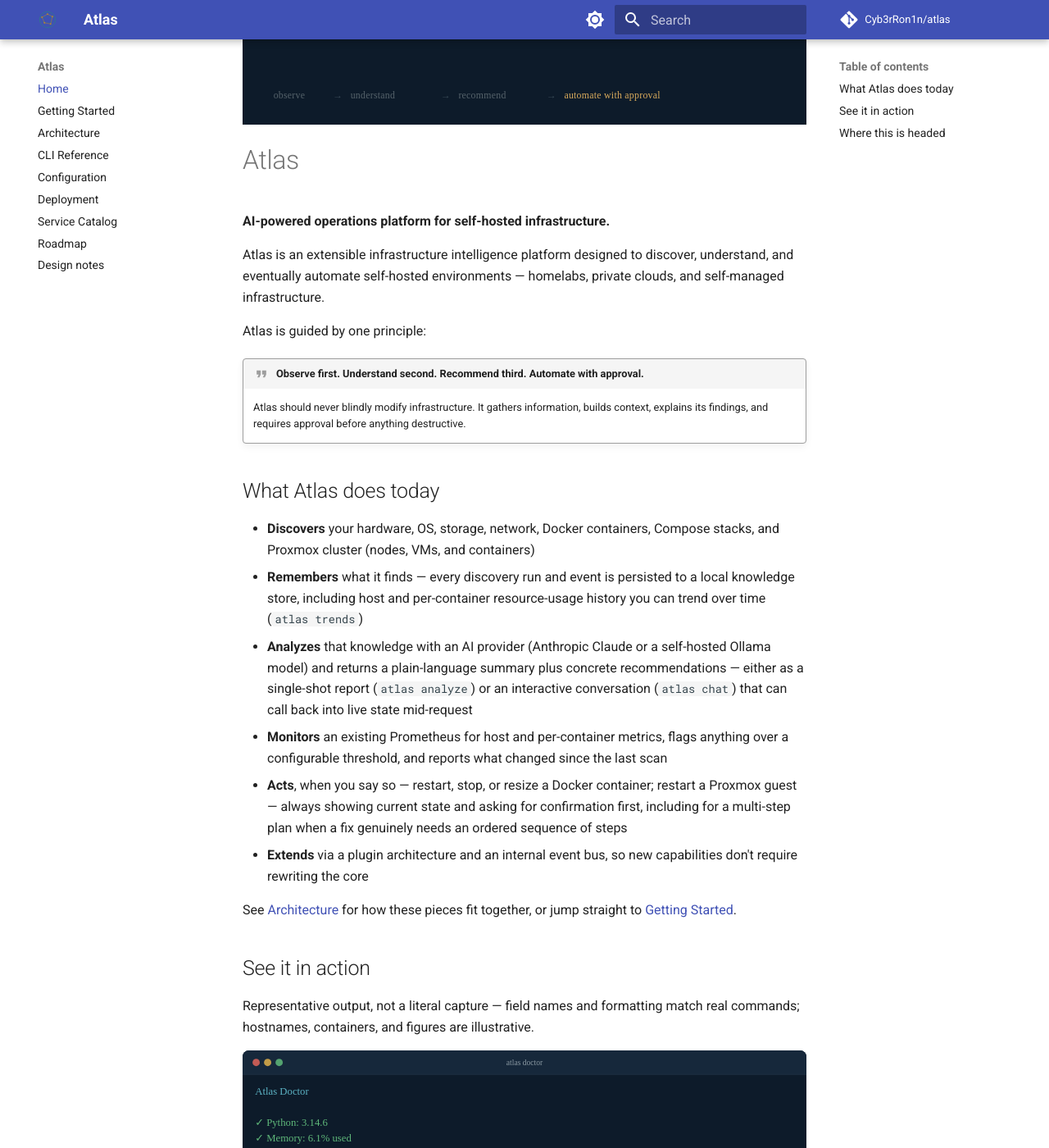
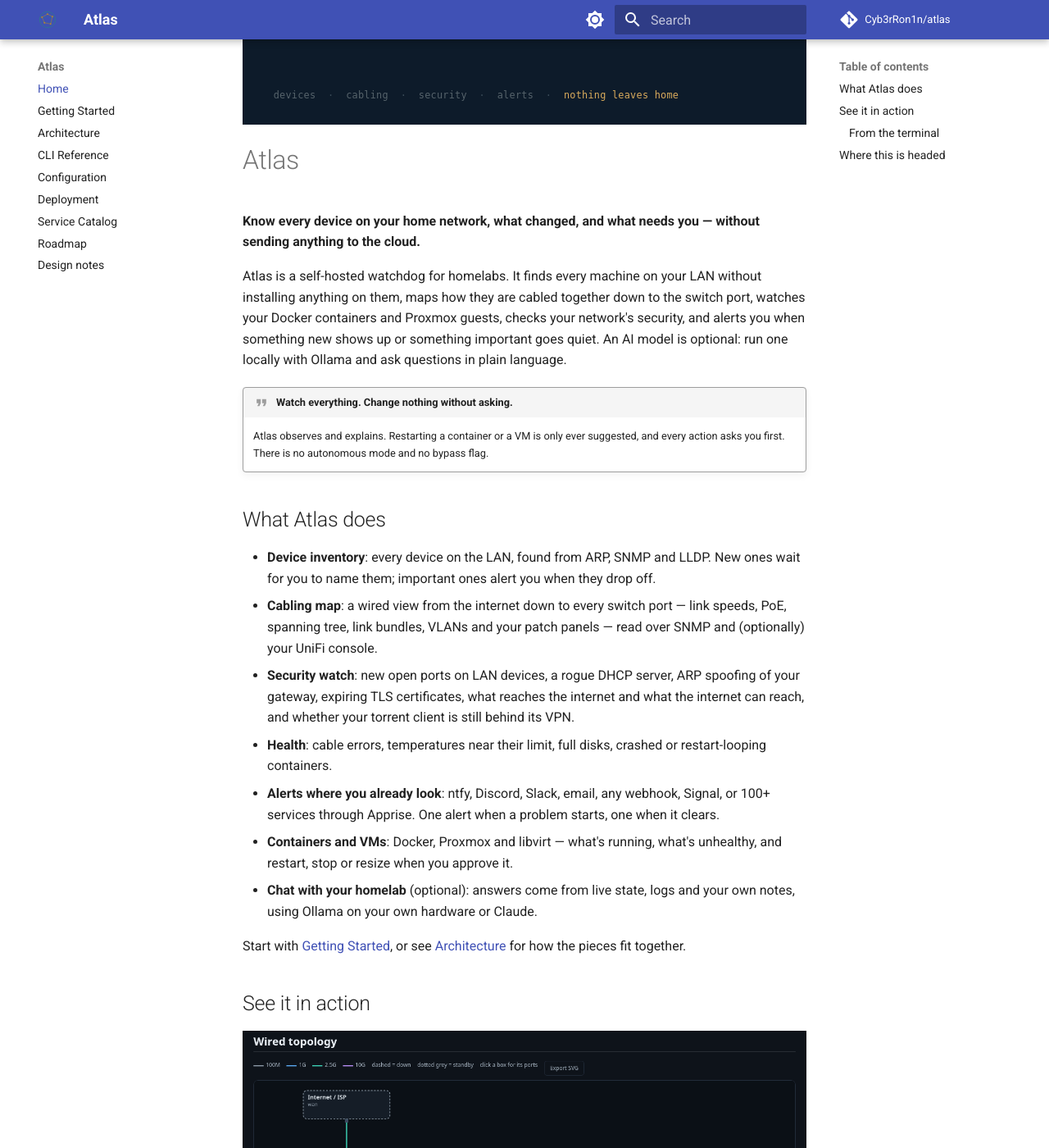
Before and after one commit to Cyb3rRon1n/atlas, an MkDocs documentation site: the page built from docs/index.md, in a window 1280 px wide and 1400 px high, scrolled down 332 px. Shown: the whole window at 82% size. Built offline with MkDocs 1.6.1 and Material for MkDocs 9.7.7, drawn with Linux system fonts in a browser that asks for light colours; comment, search, counter and statistics services are not loaded; some of the changed text lies outside the part shown.

Commit message:
Describe atlas as a home-network watchdog (#53)
The banner, docs home page, package, site and CLI descriptions still pitched
an AI operations platform that would eventually automate. atlas is now a
self-hosted watchdog: device inventory, cabling map, security checks and
alerts, AI optional. The banner gets font fallbacks so it renders the same
without JetBrains Mono/Inter installed.

```diff
--- a/docs/index.md
+++ b/docs/index.md
@@ -1,30 +1,54 @@
 <p align="center">
-  <img src="images/social-preview.svg" alt="Atlas - AI-powered operations platform for self-hosted infrastructure" style="max-width: 100%;">
+  <img src="images/social-preview.svg" alt="Atlas - see and secure everything on your home network" style="max-width: 100%;">
 </p>
 
 # Atlas
 
-**AI-powered operations platform for self-hosted infrastructure.**
+**Know every device on your home network, what changed, and what needs you — without sending anything to the cloud.**
 
-Atlas is an extensible infrastructure intelligence platform designed to discover, understand, and eventually automate self-hosted environments — homelabs, private clouds, and self-managed infrastructure.
+Atlas is a self-hosted watchdog for homelabs. It finds every machine on your LAN without installing anything on
+them, maps how they are cabled together down to the switch port, watches your Docker containers and Proxmox
+guests, checks your network's security, and alerts you when something new shows up or something important goes
+quiet. An AI model is optional: run one locally with Ollama and ask questions in plain language.
 
-Atlas is guided by one principle:
+!!! quote "Watch everything. Change nothing without asking."
+    Atlas observes and explains. Restarting a container or a VM is only ever suggested, and every action asks you
+    first. There is no autonomous mode and no bypass flag.
 
-!!! quote "Observe first. Understand second. Recommend third. Automate with approval."
-    Atlas should never blindly modify infrastructure. It gathers information, builds context, explains its findings, and requires approval before anything destructive.
+## What Atlas does
 
-## What Atlas does today
+- **Device inventory**: every device on the LAN, found from ARP, SNMP and LLDP. New ones wait for you to name them;
+  important ones alert you when they drop off.
+- **Cabling map**: a wired view from the internet down to every switch port — link speeds, PoE, spanning tree,
+  link bundles, VLANs and your patch panels — read over SNMP and (optionally) your UniFi console.
+- **Security watch**: new open ports on LAN devices, a rogue DHCP server, ARP spoofing of your gateway, expiring
+  TLS certificates, what reaches the internet and what the internet can reach, and whether your torrent client is
+  still behind its VPN.
+- **Health**: cable errors, temperatures near their limit, full disks, crashed or restart-looping containers.
+- **Alerts where you already look**: ntfy, Discord, Slack, email, any webhook, Signal, or 100+ services through
+  Apprise. One alert when a problem starts, one when it clears.
+- **Containers and VMs**: Docker, Proxmox and libvirt — what's running, what's unhealthy, and restart, stop or
+  resize when you approve it.
+- **Chat with your homelab** (optional): answers come from live state, logs and your own notes, using Ollama on
+  your own hardware or Claude.
 
-- **Discovers** your hardware, OS, storage, network, Docker containers, Compose stacks, and Proxmox cluster (nodes, VMs, and containers)
-- **Remembers** what it finds — every discovery run and event is persisted to a local knowledge store, including host and per-container resource-usage history you can trend over time (`atlas trends`)
-- **Analyzes** that knowledge with an AI provider (Anthropic Claude or a self-hosted Ollama model) and returns a plain-language summary plus concrete recommendations — either as a single-shot report (`atlas analyze`) or an interactive conversation (`atlas chat`) that can call back into live state mid-request
-- **Monitors** an existing Prometheus for host and per-container metrics, flags anything over a configurable threshold, and reports what changed since the last scan
-- **Acts**, when you say so — restart, stop, or resize a Docker container; restart a Proxmox guest — always showing current state and asking for confirmation first, including for a multi-step plan when a fix genuinely needs an ordered sequence of steps
-- **Extends** via a plugin architecture and an internal event bus, so new capabilities don't require rewriting the core
-
-See [Architecture](architecture/index.md) for how these pieces fit together, or jump straight to [Getting Started](getting-started/index.md).
+Start with [Getting Started](getting-started/index.md), or see [Architecture](architecture/index.md) for how the
+pieces fit together.
 
 ## See it in action
+
+<p align="center">
+  <img src="images/screenshots/cabling-map.png" alt="Cabling map: internet, gateway, a 28-port switch and the hosts on each port" style="max-width: 100%; width: 900px;"><br>
+  <img src="images/screenshots/cabling-ports.png" alt="Switch front panels with a standby backup cable and a PoE-powered access point" style="max-width: 100%; width: 900px;"><br>
+  <sub>The Cabling page, shown with example data.</sub>
+</p>
+
+<p align="center">
+  <img src="images/screenshots/devices.png" alt="Devices page" style="max-width: 100%; width: 900px;"><br>
+  <sub>The Devices page, shown with example data.</sub>
+</p>
+
+### From the terminal
 
 Representative output, not a literal capture — field names and formatting match real commands; hostnames, containers, and figures are illustrative.
 
--- a/mkdocs.yml
+++ b/mkdocs.yml
@@ -1,5 +1,5 @@
 site_name: Atlas
-site_description: AI-powered operations platform for self-hosted infrastructure.
+site_description: "Self-hosted watchdog for your home network: every device, every cable, every change. Alerts included, cloud not required."
 repo_url: https://github.com/Cyb3rRon1n/atlas
 repo_name: Cyb3rRon1n/atlas
 edit_uri: edit/main/docs/
--- a/pyproject.toml
+++ b/pyproject.toml
@@ -5,7 +5,7 @@ build-backend = "hatchling.build"
 [project]
 name = "atlas-homelab"
 version = "0.7.0"
-description = "AI-powered operations platform for self-hosted infrastructure."
+description = "Self-hosted watchdog for your home network: every device, every cable, every change. Alerts included, cloud not required."
 readme = "README.md"
 requires-python = ">=3.11"
 
```
Also changed, not shown: CHANGELOG.md (+4 -0 lines), docs/images/social-preview.png, docs/images/social-preview.svg, 1 other file.
